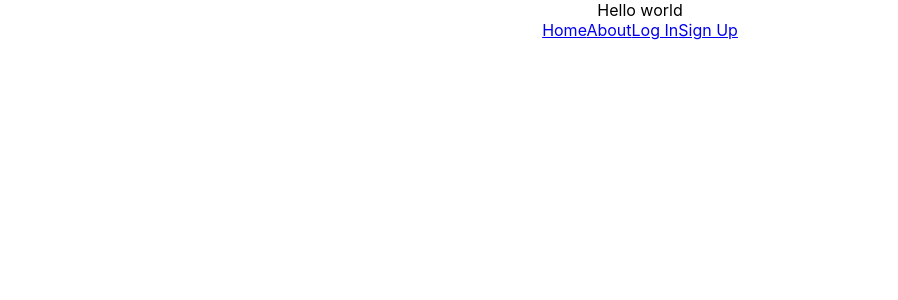
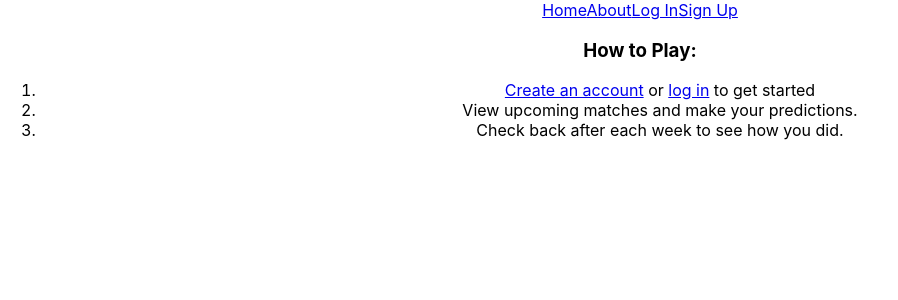
Before and after one commit to Jheller11/predictor-react, a React (Create React App) app: page /about in a window 1280 px wide. Shown: the top 300 px of the page, without its empty margins (0-898 px from the left). Built offline with nearby package versions, Linux system fonts and the light colour scheme.

Commit message:
more components

```diff
--- a/src/App.js
+++ b/src/App.js
@@ -1,6 +1,8 @@
 import React, { Component } from 'react'
-import { Route, Switch } from 'react-router-dom'
+import { Route, Switch, Redirect } from 'react-router-dom'
 import Nav from './components/Nav/Nav'
+import About from './components/About/About'
+import Signup from './components/Signup/Signup'
 import './App.css'
 
 class App extends Component {
@@ -13,14 +15,13 @@ class App extends Component {
   render() {
     return (
       <div className="App">
-        <div>Hello world</div>
         <Nav loggedIn={this.state.loggedIn} />
-        {/* <Switch>
-          <Route path="/signup" render={() => <Signup />} />
-          <Route path="/login" render={() => <Login />} />
-          <Route path="/about" render={() => <About />} />
-          <Route path="/" render={() => <Home />} />
-        </Switch> */}
+        <Switch>
+          <Route exact path="/signup" render={() => <Signup />} />
+          <Route exact path="/login" render={() => <Login />} />
+          <Route exact path="/about" render={() => <About />} />
+          <Route exact path="/" render={() => <Home />} />
+        </Switch>
       </div>
     )
   }
--- /dev/null
+++ b/src/components/About/About.js
@@ -0,0 +1,19 @@
+import React from 'react'
+import { Link } from 'react-router-dom'
+
+const About = () => {
+  return (
+    <div>
+      <h3>How to Play:</h3>
+      <ol>
+        <li>
+          <Link to="/signup">Create an account</Link> or{' '}
+          <Link to="login">log in</Link> to get started
+        </li>
+        <li>View upcoming matches and make your predictions.</li>
+        <li>Check back after each week to see how you did.</li>
+      </ol>
+    </div>
+  )
+}
+export default About
--- /dev/null
+++ b/src/components/Signup/Signup.js
@@ -0,0 +1,14 @@
+import React, { Component } from 'react'
+
+class Signup extends Component {
+  constructor() {
+    super()
+    this.state = {}
+  }
+
+  render() {
+    return <div>Signup form</div>
+  }
+}
+
+export default Signup
```
Also changed, not shown: src/components/About/About.module.css (added), src/components/Signup/Signup.module.css (added), 2 other files (tests, documents, lock files or other folders).
